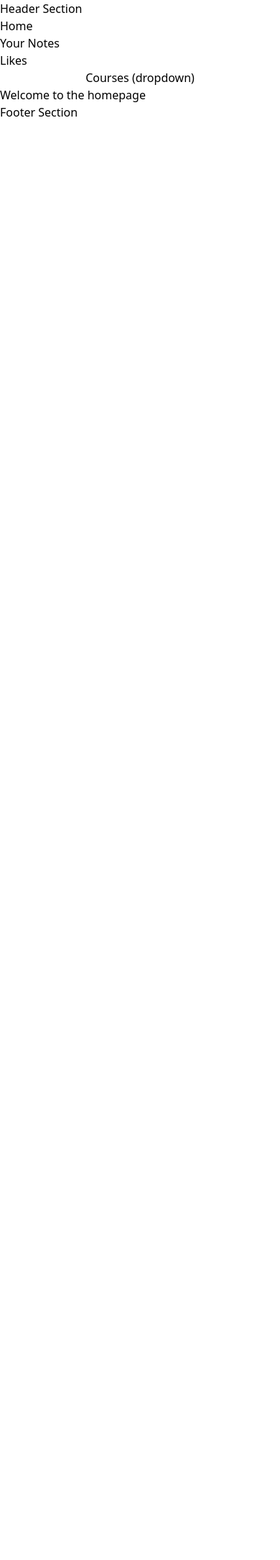
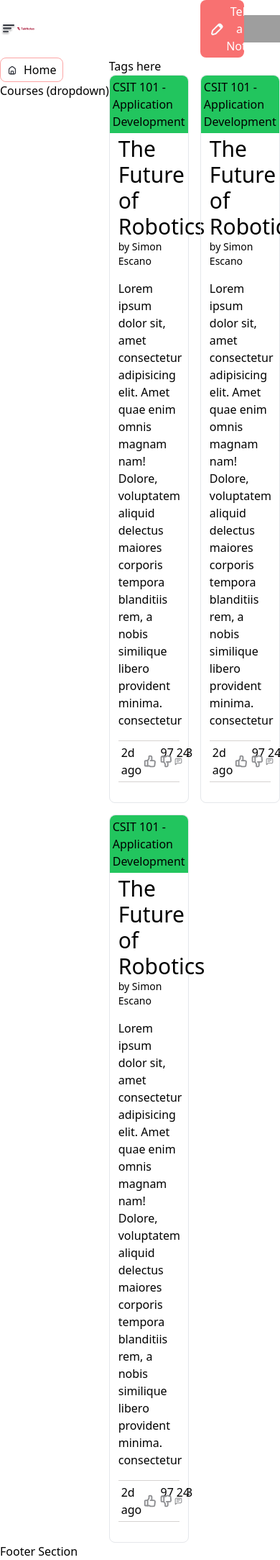
Before and after one commit to Wetooa/TekNotes, a Django app: page / in a window 390 px wide; the page is wider, and only the part inside the window is pictured. Shown: that part at 72% size. Before the commit the page ends 162 px from the top of that part, so only its background shows below. Run offline with Django 4.2, Linux system fonts and the light colour scheme; some libraries are stand-ins or nearby versions; grey boxes are pictures that could not be loaded.

Commit message:
started on basic note templates

```diff
--- a/TekNotes/settings.py
+++ b/TekNotes/settings.py
@@ -119,7 +119,9 @@ USE_TZ = True
 # https://docs.djangoproject.com/en/4.2/howto/static-files/
 
 STATIC_URL = "static/"
-STATIC_ROOT = BASE_DIR / "static"
+STATICFILES_DIRS = [
+    BASE_DIR / "static",
+]
 
 
 # Ckeditor settings
--- a/notes/templates/base.html
+++ b/notes/templates/base.html
@@ -1,3 +1,4 @@
+{% load static %}
 <!DOCTYPE html>
 <html lang="en">
 
@@ -5,25 +6,48 @@
   <meta charset="UTF-8">
   <meta name="viewport" content="width=device-width, initial-scale=1.0">
   <script src="https://cdn.tailwindcss.com"></script>
-  <title>{% block title %}My Site{% endblock %}</title>
+  <title>Teknotes | {% block title %}{% endblock %}</title>
 </head>
 
 <body>
 
-  <header>
-    Header Section
+  <header class="flex">
+
+    <button>
+      <img class="w-48 h-10" src="{% static 'teknotes/images/Sort.svg' %}" alt="Sidebar Icon" />
+    </button>
+
+    <button>
+      <img class="w-48 h-10" src="{% static 'teknotes/images/Logo.svg' %}" alt="Main Icon" />
+    </button>
+
+    <input type="text">
+
+    <button class="rounded-lg text-white bg-red-400 px-3 py-1 flex items-center">
+      <img class="" src="{% static 'teknotes/images/Edit.svg' %}" alt="New Note Icon" />
+      Tek a Note
+    </button>
+
+    <button class="">
+      <img class="" src="{% static 'teknotes/images/ID_Picture1.svg' %}" alt="Profile Icon" />
+    </button>
+
   </header>
 
-  <nav class="flex flex-col">
-    <a href="">Home</a>
-    <a href="your-notes.html">Your Notes</a>
-    <a href="likes.html">Likes</a>
+  <div class="flex">
+    <nav class="flex flex-col">
+      <a class="px-2 py-1 border border-red-300 rounded-lg w-fit flex items-center gap-2 transition-all hover:bg-red-200"
+        href="">
+        <img class="w-4 h-4" src="{% static 'teknotes/images/Home.svg' %}" alt="Home Icon" />
+        Home
+      </a>
 
-    <button>Courses (dropdown)</button>
-  </nav>
+      <button>Courses (dropdown)</button>
+    </nav>
 
-  <div id="content">
-    {% block content %}{% endblock %}
+    <main class="flex-1" id="content">
+      {% block content %}{% endblock %}
+    </main>
   </div>
 
   <footer>
@@ -32,4 +56,8 @@
 
 </body>
 
+<script>
+// Add script for interactivity on sidebar
+</script>
+
 </html>
--- a/notes/templates/home_page.html
+++ b/notes/templates/home_page.html
@@ -1,7 +1,66 @@
 {% extends "base.html" %}
+{% load static %}
 
 {% block title %}Home{% endblock %}
 
 {% block content %}
-<h2>Welcome to the homepage</h2>
+
+
+<div>
+  Tags here
+</div>
+
+<div class="grid grid-cols-2 md:grid-cols-3 gap-4">
+  {% for note in notes %}
+  <div class="rounded-lg border border-gray-200 pb-4">
+    <div class="bg-green-500 rounded-t-lg -z-1 p-1">
+      CSIT 101 - Application Development
+    </div>
+
+    <div class="py-1 px-3">
+      <h4 class="text-bold text-3xl">The Future of Robotics</h4>
+      <h6 class="to-stone-500 text-sm">by Simon Escano</h6>
+
+      <p class="mt-4">Lorem ipsum dolor sit, amet consectetur adipisicing elit. Amet quae enim omnis magnam nam!
+        Dolore,
+        voluptatem aliquid delectus maiores corporis tempora blanditiis rem, a nobis similique libero provident
+        minima.
+        consectetur
+      </p>
+    </div>
+
+    <div class="border-b border-t border-stone-300 flex m-3 p-1">
+      <p>
+        2d ago
+      </p>
+      <div class="mr-auto flex flex-1">
+        <div class="flex gap-1">
+          <img class="" src="{% static 'teknotes/images/thumb_up.svg' %}" alt="Like Icon" />
+          97
+        </div>
+        <div class="flex gap-1">
+          <img class="" src="{% static 'teknotes/images/thumb_down.svg' %}" alt="Dislike Icon" />
+          24
+        </div>
+        <div class="flex gap-1">
+          <img class="" src="{% static 'teknotes/images/comment.svg' %}" alt="Comment Icon" />
+          3
+        </div>
+      </div>
+    </div>
+
+
+    <div>
+
+    </div>
+
+  </div>
+
+  {% endfor %}
+
+
+</div>
+
+
+
 {% endblock %}
--- a/notes/views.py
+++ b/notes/views.py
@@ -2,4 +2,26 @@ from django.shortcuts import render
 
 
 def index(request):
-    return render(request, "home_page.html")
+    return render(
+        request,
+        "home_page.html",
+        {
+            "notes": [
+                {
+                    "title": "The Future of Robotics",
+                    "creator": "Simon Escano",
+                    "content": "Robots are becoming integral in various industries, from manufacturing to healthcare.",
+                },
+                {
+                    "title": "The Future of Robotics",
+                    "creator": "Simon Escano",
+                    "content": "Robots are becoming integral in various industries, from manufacturing to healthcare.",
+                },
+                {
+                    "title": "The Future of Robotics",
+                    "creator": "Simon Escano",
+                    "content": "Robots are becoming integral in various industries, from manufacturing to healthcare.",
+                },
+            ]
+        },
+    )
```
Also changed, not shown: images/Logo.png (deleted), notes/templates/navbar-button.html (added), static/teknotes/images/Book.svg (added), static/teknotes/images/Edit.svg (added), static/teknotes/images/Home.svg (added), static/teknotes/images/ID_Picture1.svg (added), static/teknotes/images/Logo.svg (added), static/teknotes/images/Sort.svg (added), static/teknotes/images/User.svg (added), static/teknotes/images/comment.svg (added), static/teknotes/images/thumb_down.svg (added), static/teknotes/images/thumb_up.svg (added).
